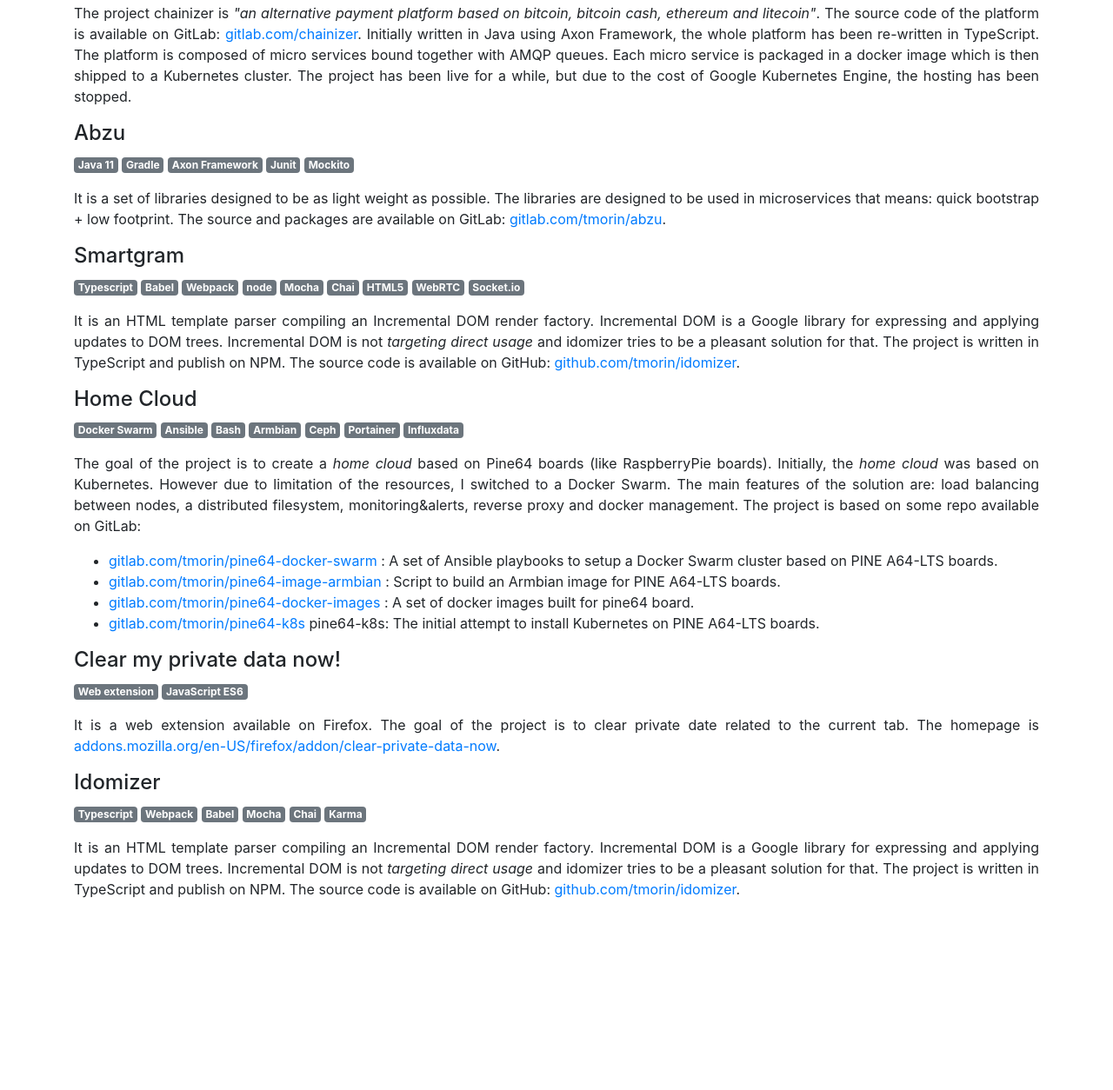
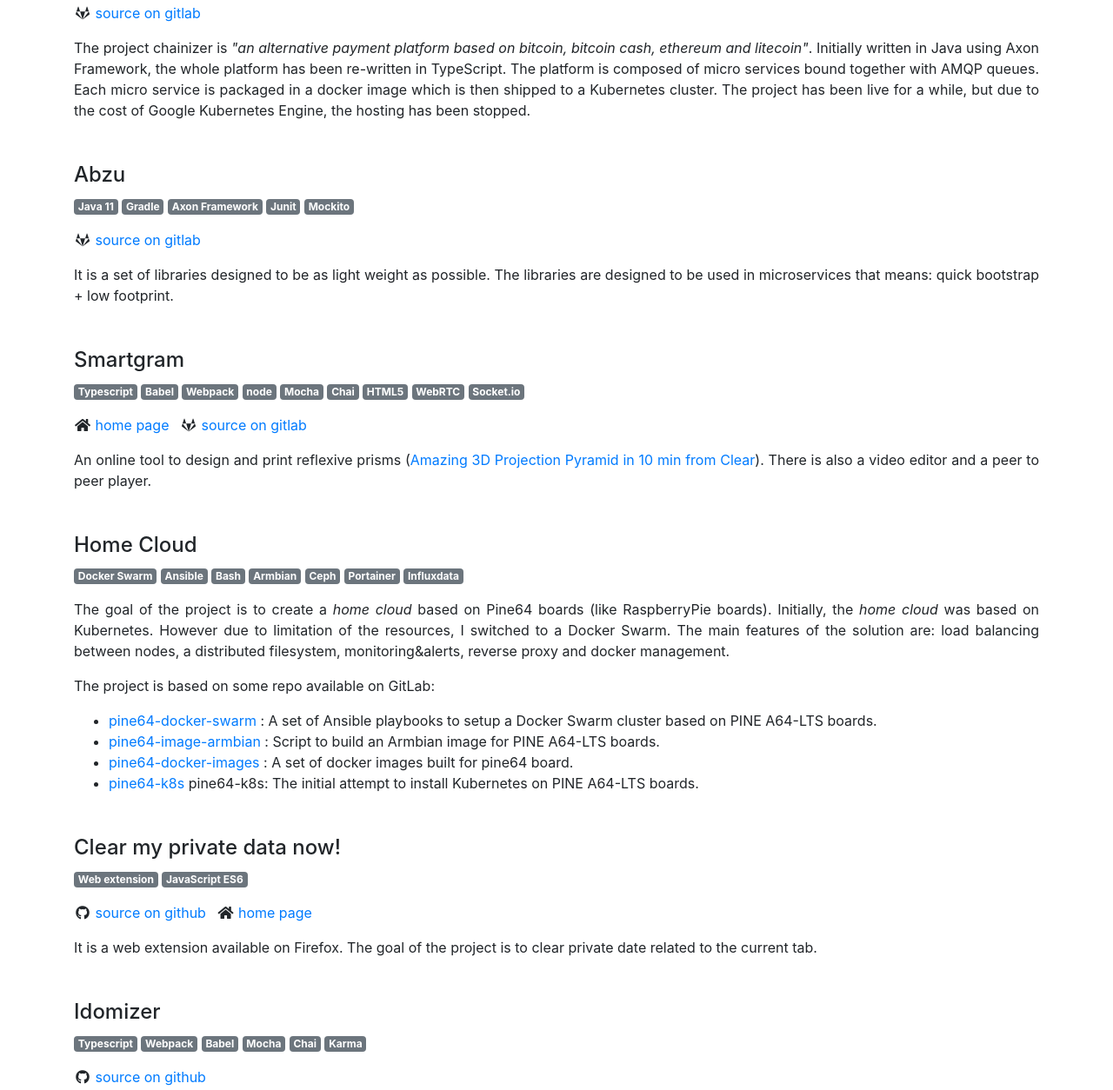
Before and after one commit to tmorin/tmorin.github.io, a plain HTML site: page index.html in a window 1280 px wide. Shown: the part 613-1867 px from the top of the page at 87% size. Before the commit the page ends 1664 px from the top, so only its background shows below. Drawn offline with nearby package versions, Linux system fonts and the light colour scheme.

Commit message:
update open source projects

```diff
--- a/index.html
+++ b/index.html
@@ -138,15 +138,21 @@
         <span class="badge badge-secondary">Mongo</span>
         <span class="badge badge-secondary">AMQP</span>
     </p>
+    <ul class="list-inline">
+        <li class="list-inline-item">
+            <i class="fab fa-gitlab fa-fw "></i>
+            <a target="_blank" href="https://gitlab.com/chainizer">source on gitlab</a>
+        </li>
+    </ul>
     <p class="text-justify">
         The project chainizer is <em>"an alternative payment platform based on bitcoin, bitcoin cash, ethereum and litecoin"</em>.
-        The source code of the platform is available on GitLab: <a href="https://gitlab.com/chainizer" target="_blank">gitlab.com/chainizer</a>.
         Initially written in Java using Axon Framework, the whole platform has been re-written in TypeScript.
         The platform is composed of micro services bound together with AMQP queues.
         Each micro service is packaged in a docker image which is then shipped to a Kubernetes cluster.
         The project has been live for a while, but due to the cost of Google Kubernetes Engine, the hosting has been stopped.
     </p>
-    <h4>Abzu</h4>
+
+    <h4 class="mt-5">Abzu</h4>
     <p>
         <span class="badge badge-secondary">Java 11</span>
         <span class="badge badge-secondary">Gradle</span>
@@ -154,12 +160,18 @@
         <span class="badge badge-secondary">Junit</span>
         <span class="badge badge-secondary">Mockito</span>
     </p>
+    <ul class="list-inline">
+        <li class="list-inline-item">
+            <i class="fab fa-gitlab fa-fw "></i>
+            <a target="_blank" href="https://gitlab.com/tmorin/abzu">source on gitlab</a>
+        </li>
+    </ul>
     <p class="text-justify">
         It is a set of libraries designed to be as light weight as possible.
         The libraries are designed to be used in microservices that means: quick bootstrap + low footprint.
-        The source and packages are available on GitLab: <a href="https://gitlab.com/tmorin/abzu" target="_blank">gitlab.com/tmorin/abzu</a>.
     </p>
-    <h4>Smartgram</h4>
+
+    <h4 class="mt-5">Smartgram</h4>
     <p>
         <span class="badge badge-secondary">Typescript</span>
         <span class="badge badge-secondary">Babel</span>
@@ -171,14 +183,23 @@
         <span class="badge badge-secondary">WebRTC</span>
         <span class="badge badge-secondary">Socket.io</span>
     </p>
+    <ul class="list-inline">
+        <li class="list-inline-item">
+            <i class="fa fa-home fa-fw "></i>
+            <a target="_blank" href="https://tmorin.gitlab.io/smartgram/">home page</a>
+        </li>
+        <li class="list-inline-item">
+            <i class="fab fa-gitlab fa-fw "></i>
+            <a target="_blank" href="https://gitlab.com/tmorin/smartgram/">source on gitlab</a>
+        </li>
+    </ul>
     <p class="text-justify">
-        It is an HTML template parser compiling an Incremental DOM render factory.
-        Incremental DOM is a Google library for expressing and applying updates to DOM trees.
-        Incremental DOM is not <em>targeting direct usage</em> and idomizer tries to be a pleasant solution for that.
-        The project is written in TypeScript and publish on NPM.
-        The source code is available on GitHub: <a href="https://github.com/tmorin/idomizer" target="_blank">github.com/tmorin/idomizer</a>.
+        An online tool to design and print reflexive prisms
+        (<a target="_blank" href="https://www.instructables.com/id/Amazing-3D-Projection-Pyramid-in-10-min-from-Clear/">Amazing 3D Projection Pyramid in 10 min from Clear</a>).
+        There is also a video editor and a peer to peer player.
     </p>
-    <h4>Home Cloud</h4>
+
+    <h4 class="mt-5">Home Cloud</h4>
     <p>
         <span class="badge badge-secondary">Docker Swarm</span>
         <span class="badge badge-secondary">Ansible</span>
@@ -193,45 +214,56 @@
         Initially, the <em>home cloud</em> was based on Kubernetes.
         However due to limitation of the resources, I switched to a Docker Swarm.
         The main features of the solution are: load balancing between nodes, a distributed filesystem, monitoring&alerts, reverse proxy and docker management.
-        The project is based on some repo available on GitLab:
     </p>
+    <p>The project is based on some repo available on GitLab:</p>
     <ul>
         <li>
             <a href="https://gitlab.com/tmorin/pine64-docker-swarm" target="_blank">
-                gitlab.com/tmorin/pine64-docker-swarm
+                pine64-docker-swarm
             </a>
             : A set of Ansible playbooks to setup a Docker Swarm cluster based on PINE A64-LTS boards.
         </li>
         <li>
             <a href="https://gitlab.com/tmorin/pine64-image-armbian" target="_blank">
-                gitlab.com/tmorin/pine64-image-armbian
+                pine64-image-armbian
             </a>
             : Script to build an Armbian image for PINE A64-LTS boards.
         </li>
         <li>
             <a href="https://gitlab.com/tmorin/pine64-docker-images" target="_blank">
-                gitlab.com/tmorin/pine64-docker-images
+                pine64-docker-images
             </a>
             : A set of docker images built for pine64 board.
         </li>
         <li>
             <a href="https://gitlab.com/tmorin/pine64-k8s" target="_blank">
-                gitlab.com/tmorin/pine64-k8s
+                pine64-k8s
             </a>
             pine64-k8s: The initial attempt to install Kubernetes on PINE A64-LTS boards.
         </li>
     </ul>
-    <h4>Clear my private data now!</h4>
+
+    <h4 class="mt-5">Clear my private data now!</h4>
     <p>
         <span class="badge badge-secondary">Web extension</span>
         <span class="badge badge-secondary">JavaScript ES6</span>
     </p>
+    <ul class="list-inline">
+        <li class="list-inline-item">
+            <i class="fab fa-github fa-fw "></i>
+            <a target="_blank" href="https://github.com/tmorin/ff-cpdn">source on github</a>
+        </li>
+        <li class="list-inline-item">
+            <i class="fa fa-home fa-fw "></i>
+            <a target="_blank" href="https://addons.mozilla.org/en-US/firefox/addon/clear-private-data-now/">home page</a>
+        </li>
+    </ul>
     <p class="text-justify">
         It is a web extension available on Firefox.
         The goal of the project is to clear private date related to the current tab.
-        The homepage is <a href="https://addons.mozilla.org/en-US/firefox/addon/clear-private-data-now/" target="_blank">addons.mozilla.org/en-US/firefox/addon/clear-private-data-now</a>.
     </p>
-    <h4>Idomizer</h4>
+
+    <h4 class="mt-5">Idomizer</h4>
     <p>
         <span class="badge badge-secondary">Typescript</span>
         <span class="badge badge-secondary">Webpack</span>
@@ -240,12 +272,17 @@
         <span class="badge badge-secondary">Chai</span>
         <span class="badge badge-secondary">Karma</span>
     </p>
+    <ul class="list-inline">
+        <li class="list-inline-item">
+            <i class="fab fa-github fa-fw "></i>
+            <a target="_blank" href="https://github.com/tmorin/idomizer">source on github</a>
+        </li>
+    </ul>
     <p class="text-justify">
         It is an HTML template parser compiling an Incremental DOM render factory.
         Incremental DOM is a Google library for expressing and applying updates to DOM trees.
         Incremental DOM is not <em>targeting direct usage</em> and idomizer tries to be a pleasant solution for that.
         The project is written in TypeScript and publish on NPM.
-        The source code is available on GitHub: <a href="https://github.com/tmorin/idomizer" target="_blank">github.com/tmorin/idomizer</a>.
     </p>
 </section>
 
```
